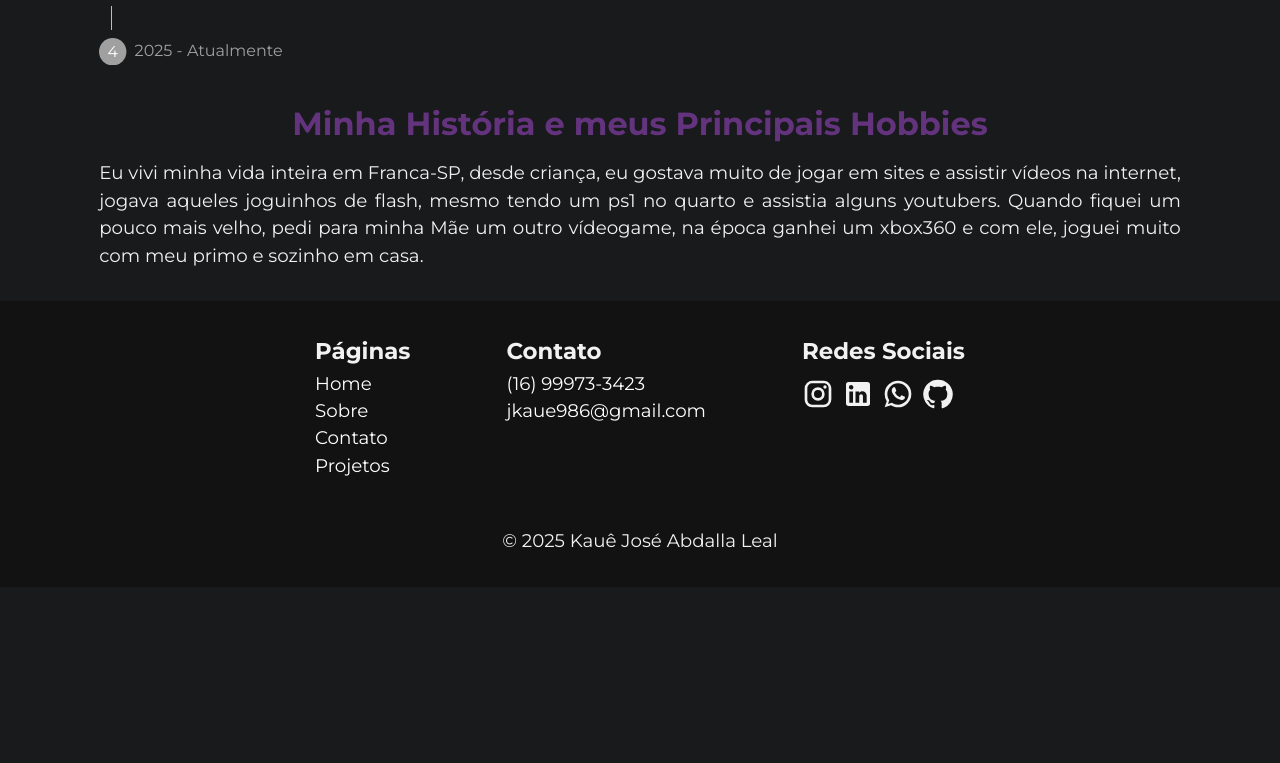
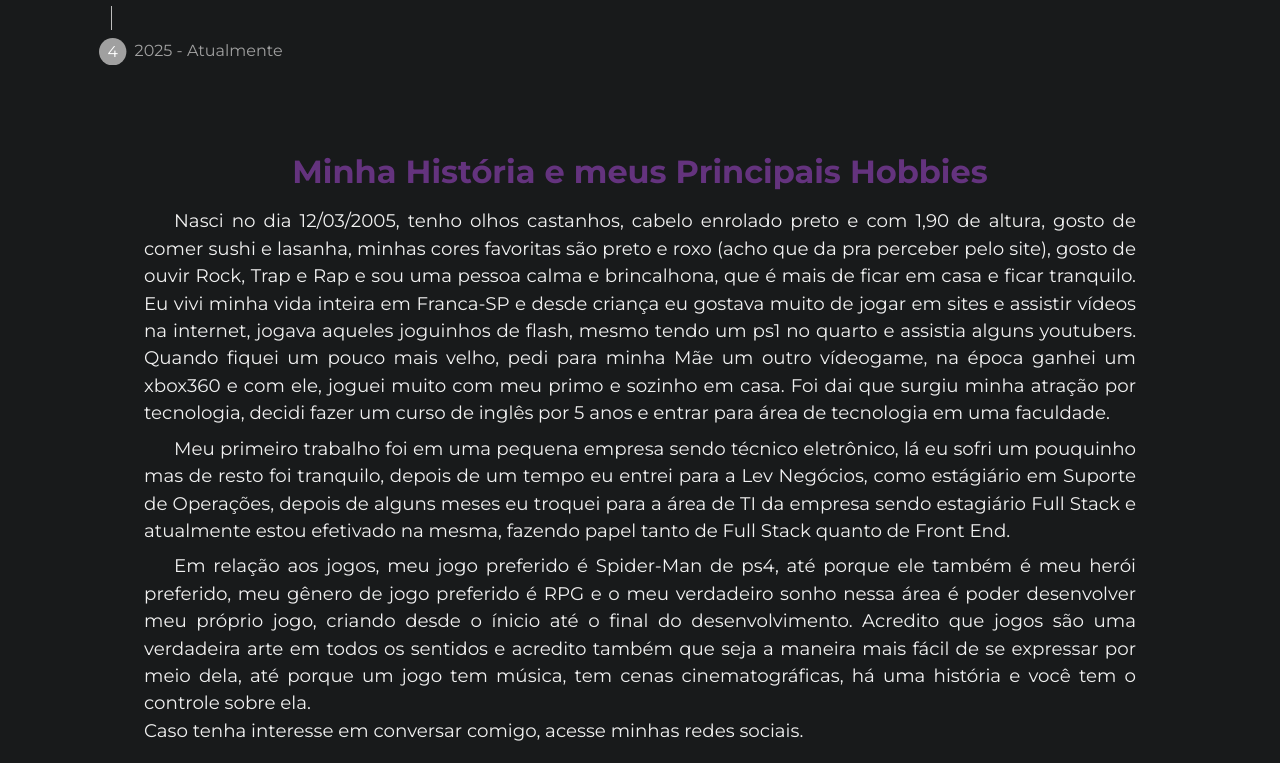
Before and after one commit to Kaue404/MyWebsite, a Next.js app: page /sobre in a window 1280 px wide. Shown: the part 857-1620 px from the top of the page. Before the commit the page ends 1444 px from the top, so only its background shows below. Built offline with nearby package versions, Linux system fonts and the light colour scheme.

Commit message:
refactor some things

```diff
--- a/app/sobre/page.tsx
+++ b/app/sobre/page.tsx
@@ -67,6 +67,7 @@
         display: 'flex',
         flexDirection: isMediumScreen ? 'column' : 'row',
         marginTop: '7rem',
+        marginBottom: '3rem',
         alignItems: 'start',
         justifyContent: 'start',
         height: '100%',
@@ -161,9 +162,8 @@
         </div>
       </div>
 
-
       <div style={{
-        marginInline: isMediumScreen ?'2rem' : '5.2rem',
+        marginInline: isMediumScreen ?'2rem' : '8rem',
         flexDirection: 'column',
         display: 'flex',
         justifyContent: 'center',
@@ -178,13 +178,48 @@
             textAlign:'center' }}>
             Minha História e meus Principais Hobbies
         </Typography>
-        <Typography variant='body1' sx={{ mb: '1rem', textAlign:'justify' }}>
-              Eu vivi minha vida inteira em Franca-SP, desde criança, eu gostava
+        <Typography variant='body1'
+          sx={{ mb: 1, textAlign:'justify', textIndent: '30px' }}>
+            Nasci no dia 12/03/2005, tenho olhos castanhos, cabelo enrolado
+            preto e com 1,90 de altura, gosto de comer sushi e lasanha,
+            minhas cores favoritas são preto e roxo (acho que da pra perceber
+            pelo site), gosto de ouvir Rock, Trap e Rap e sou uma pessoa
+            calma e brincalhona, que é mais de ficar em casa e ficar tranquilo.
+            Eu vivi minha vida inteira em Franca-SP e desde criança eu gostava
             muito de jogar em sites e assistir vídeos na internet, jogava
             aqueles joguinhos de flash, mesmo tendo um ps1 no quarto e assistia
             alguns youtubers. Quando fiquei um pouco mais velho, pedi para minha
             Mãe um outro vídeogame, na época ganhei um xbox360 e com ele, joguei
-            muito com meu primo e sozinho em casa.
+            muito com meu primo e sozinho em casa. Foi dai que surgiu minha
+            atração por tecnologia, decidi fazer um curso de inglês por 5 anos e
+            entrar para área de tecnologia em uma faculdade.
+        </Typography>
+        <Typography variant='body1'
+          sx={{ mb: 1, textAlign:'justify', textIndent: '30px' }}>
+            Meu primeiro trabalho foi em uma pequena empresa sendo técnico
+            eletrônico, lá eu sofri um pouquinho mas de resto foi tranquilo,
+            depois de um tempo eu entrei para a Lev Negócios, como estágiário em
+            Suporte de Operações, depois de alguns meses eu troquei para a área
+            de TI da empresa sendo estagiário Full Stack e atualmente estou
+            efetivado na mesma, fazendo papel tanto de Full Stack quanto de
+            Front End.
+        </Typography>
+        <Typography variant='body1'
+          sx={{ textAlign:'justify', textIndent: '30px' }}>
+              Em relação aos jogos, meu jogo preferido é Spider-Man de ps4, até
+            porque ele também é meu herói preferido, meu gênero de jogo
+            preferido é RPG e o meu verdadeiro sonho nessa área é poder
+            desenvolver meu próprio jogo, criando desde o ínicio até o final do
+            desenvolvimento. Acredito que jogos são uma verdadeira arte
+            em todos os sentidos e acredito também que seja a maneira mais fácil
+            de se expressar por meio dela, até porque um jogo tem música, tem
+            cenas cinematográficas, há uma história e você tem o controle sobre
+            ela.
+        </Typography>
+        <Typography variant='body1'
+          sx={{ mb: 4, textAlign:'justify' }}>
+            Caso tenha interesse em conversar comigo, acesse minhas redes
+            sociais.
         </Typography>
       </div>
 
```
